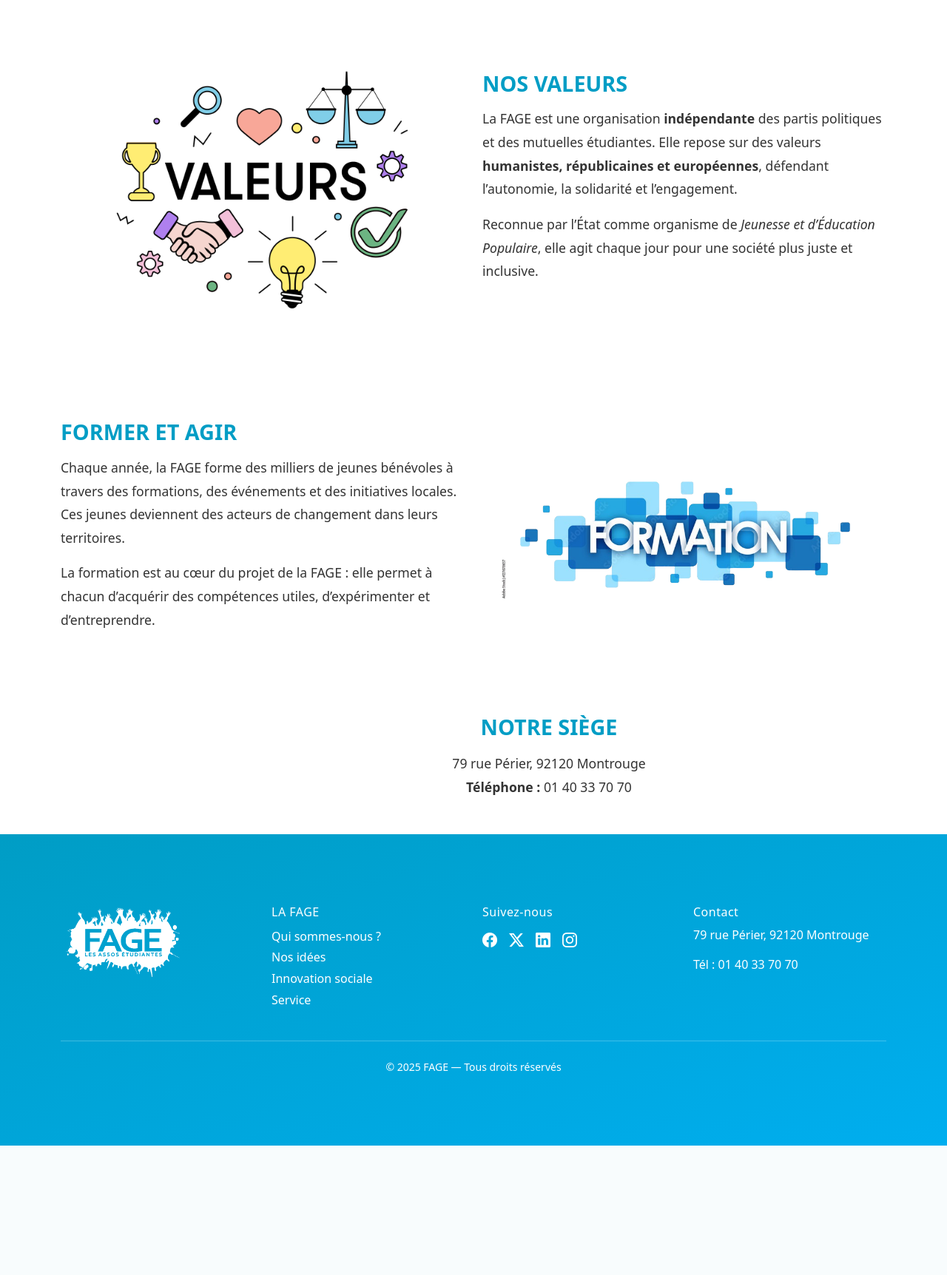
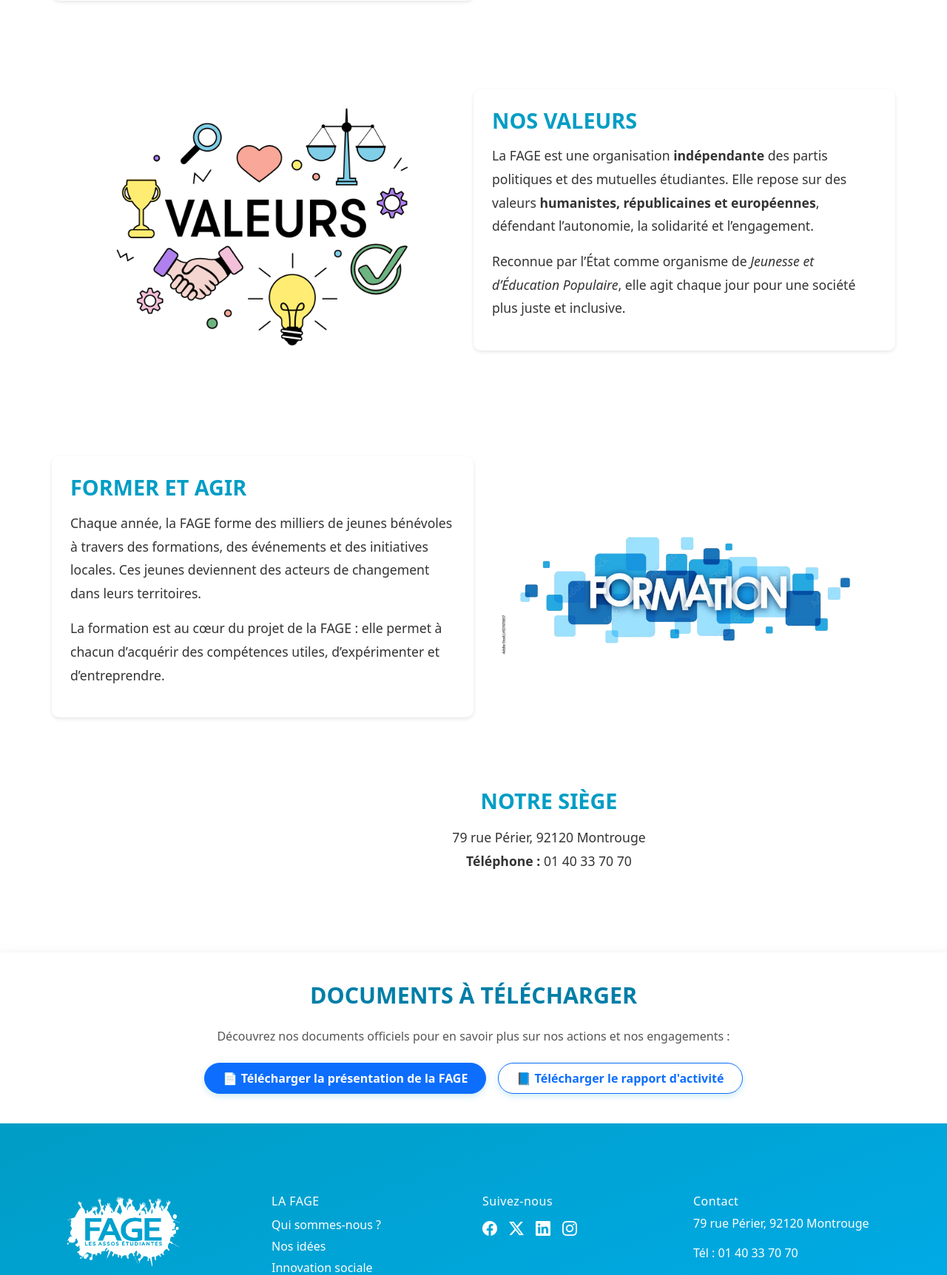
Before and after one commit to DOUZI-Anass/SAE-HTML, a PHP site: page /quiSommeNous.php in a window 1280 px wide. Shown: the part 853-2577 px from the top of the page at 74% size. Before the commit the page ends 2402 px from the top, so only its background shows below. Run offline with PHP 8.4, Linux system fonts and the light colour scheme.

Commit message:
ajout de ma page

```diff
--- a/assets/quiSommeNous.css
+++ b/assets/quiSommeNous.css
@@ -31,6 +31,46 @@ section.container p {
     line-height: 1.8;
     color: #333;
 }
+
+
+
+/* --- Bloc principal "Qui sommes-nous ?" --- */
+section.container.py-5.mt-5 {
+    background-color: #ffffff;
+    box-shadow: 0 6px 25px rgba(0, 0, 0, 0.15); /* ombre plus marquée */
+    border-radius: 20px;
+    padding: 50px 40px;
+    margin-top: 100px; /* pour respirer un peu sous la navbar */
+    transition: transform 0.3s ease, box-shadow 0.3s ease;
+}
+
+section.container.py-5.mt-5:hover {
+    transform: translateY(-5px);
+    box-shadow: 0 10px 35px rgba(0, 0, 0, 0.18);
+}
+
+
+
+
+
+
+/* Style uniquement pour la zone de texte */
+section .row .col-md-6.mb-4.mb-md-0 {
+    border: none;
+    box-shadow: 0 2px 5px rgba(0, 0, 0, 0.1); /* ombre douce */
+    border-radius: 10px;
+    padding: 25px;
+    background-color: #fff;
+}
+/* Optionnel : petit effet hover pour plus de relief */
+section .row .col-md-6.mb-4.mb-md-0:hover {
+    transform: translateY(-1px);
+    transition: transform 0.3s ease, box-shadow 0.3s ease;
+    box-shadow: 0 3px 12px rgba(0, 0, 0, 0.08);
+}
+
+
+
 
 /* Adaptation responsive */
 @media (max-width: 992px) {
@@ -83,3 +123,54 @@ section .centrale {
     justify-content: center;
     margin-left: 160px
 }
+
+/* --- Bloc Téléchargement PDF --- */
+.telechargement-section {
+    background-color: #ffffff;
+    box-shadow: 0 4px 20px rgba(0, 0, 0, 0.08); /* ombre douce et propre */
+    border-radius: 15px; /* angles légèrement arrondis */
+    padding: 40px 30px;
+    margin-top: 60px;
+    transition: transform 0.3s ease, box-shadow 0.3s ease;
+}
+
+.telechargement-section:hover {
+    transform: translateY(-3px);
+    box-shadow: 0 8px 25px rgba(0, 0, 0, 0.12);
+}
+
+/* Titre principal du bloc PDF */
+.telechargement-section h2 {
+    color: #007ea7; /* bleu un peu plus foncé pour ressortir */
+    font-size: 1.9rem;
+    font-weight: 700;
+}
+
+/* Paragraphe d’intro */
+.telechargement-section p {
+    color: #555;
+}
+
+/* Boutons de téléchargement */
+.telechargement-section a.btn {
+    font-weight: 600;
+    border-radius: 30px;
+    box-shadow: 0 3px 10px rgba(0, 157, 197, 0.2);
+    transition: all 0.3s ease;
+}
+
+.telechargement-section a.btn:hover {
+    transform: scale(1.05);
+    box-shadow: 0 5px 15px rgba(0, 157, 197, 0.3);
+}
+
+/* Responsive */
+@media (max-width: 768px) {
+    .telechargement-section {
+        padding: 25px 15px;
+    }
+
+    .telechargement-section h2 {
+        font-size: 1.6rem;
+    }
+}
--- a/quiSommeNous.php
+++ b/quiSommeNous.php
@@ -80,4 +80,24 @@ Fondée en 1989, elle repose sur la démocratie participative. Elle regroupe pr
 </section>
 
 
+<!-- Bloc téléchargement PDF -->
+<div class="row justify-content-center text-center telechargement-section">
+  <div class="col-12 col-md-8">
+    <h2 class="fw-bold text-uppercase mb-4">Documents à télécharger</h2>
+    <p class="mb-4">Découvrez nos documents officiels pour en savoir plus sur nos actions et nos engagements :</p>
+
+    <div class="d-flex flex-column flex-md-row justify-content-center gap-3">
+      <a href="assets/pdf/presentation_fage.pdf" class="btn btn-primary px-4 py-2" download>
+        📄 Télécharger la présentation de la FAGE
+      </a>
+      <a href="assets/pdf/rapport_activite.pdf" class="btn btn-outline-primary px-4 py-2" download>
+        📘 Télécharger le rapport d'activité
+      </a>
+    </div>
+  </div>
+</div>
+
+</section>
+
+
 <?php require 'footer.php'; ?>
```
